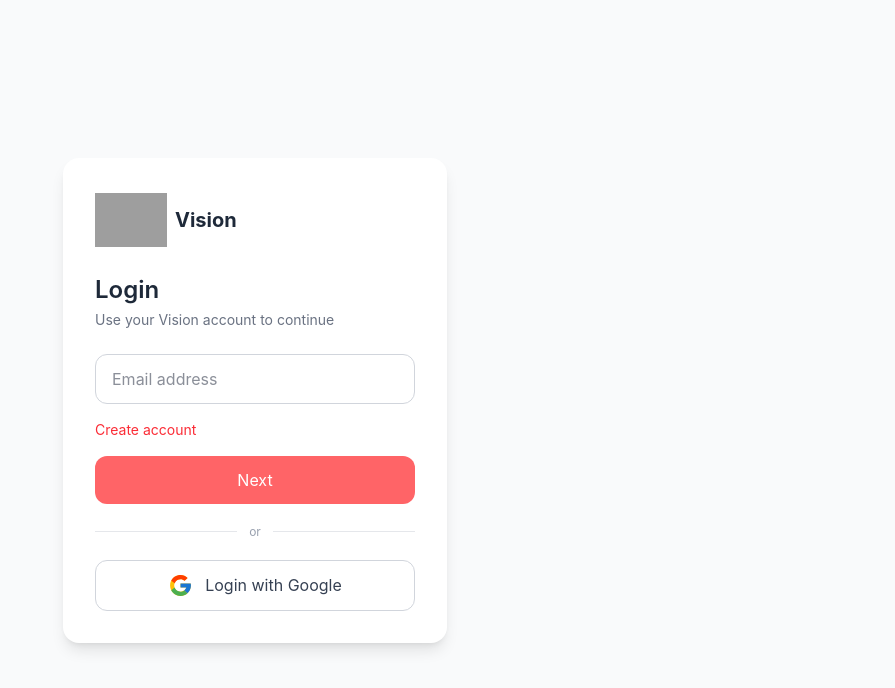
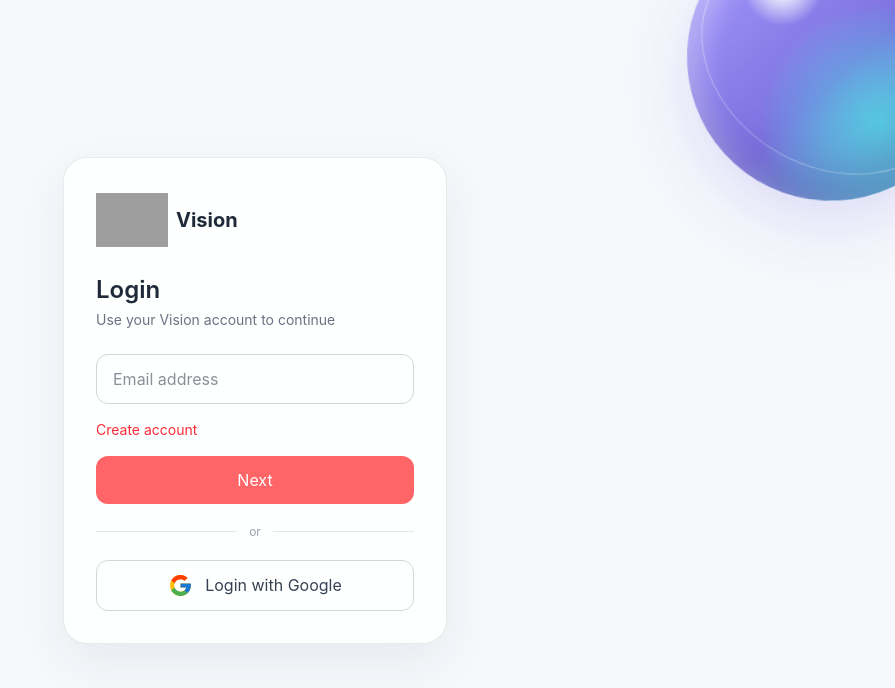
Before and after one commit to QuantamWorld562-tech/Vision, a React (Vite) app in the folder client/: page /login in a window 1280 px wide. Shown: the top 688 px of the page, without its empty margins (385-1280 px from the left). Built offline with nearby package versions, Linux system fonts and the light colour scheme; no server answers; grey boxes are pictures that could not be loaded.

Commit message:
style(Login): update authentication page layout and styling

```diff
--- a/client/src/pages/Login.tsx
+++ b/client/src/pages/Login.tsx
@@ -155,14 +155,15 @@ function Login() {
   };
 
   return (
-    <div className="min-h-screen bg-gray-50 flex items-center justify-center px-4">
+    <div className="min-h-screen relative overflow-hidden bg-[#f7f8fc] flex items-center justify-center px-4">
+      <div className="hero-orb !right-[-5rem] !top-[-5rem] opacity-40" aria-hidden="true" />
       {loading && (
         <div className="fixed inset-0 z-50 flex flex-col items-center justify-center bg-white/70 backdrop-blur-sm gap-4">
           <Loader />
           <p className="text-gray-500 text-sm font-medium mt-4">Please wait...</p>
         </div>
       )}
-      <div className="bg-white w-full max-w-sm rounded-2xl shadow-lg p-8">
+      <div className="surface-card relative z-10 w-full max-w-sm rounded-3xl p-8">
 
         {/* Header */}
         <div className="flex items-center gap-3 mb-6">
```
